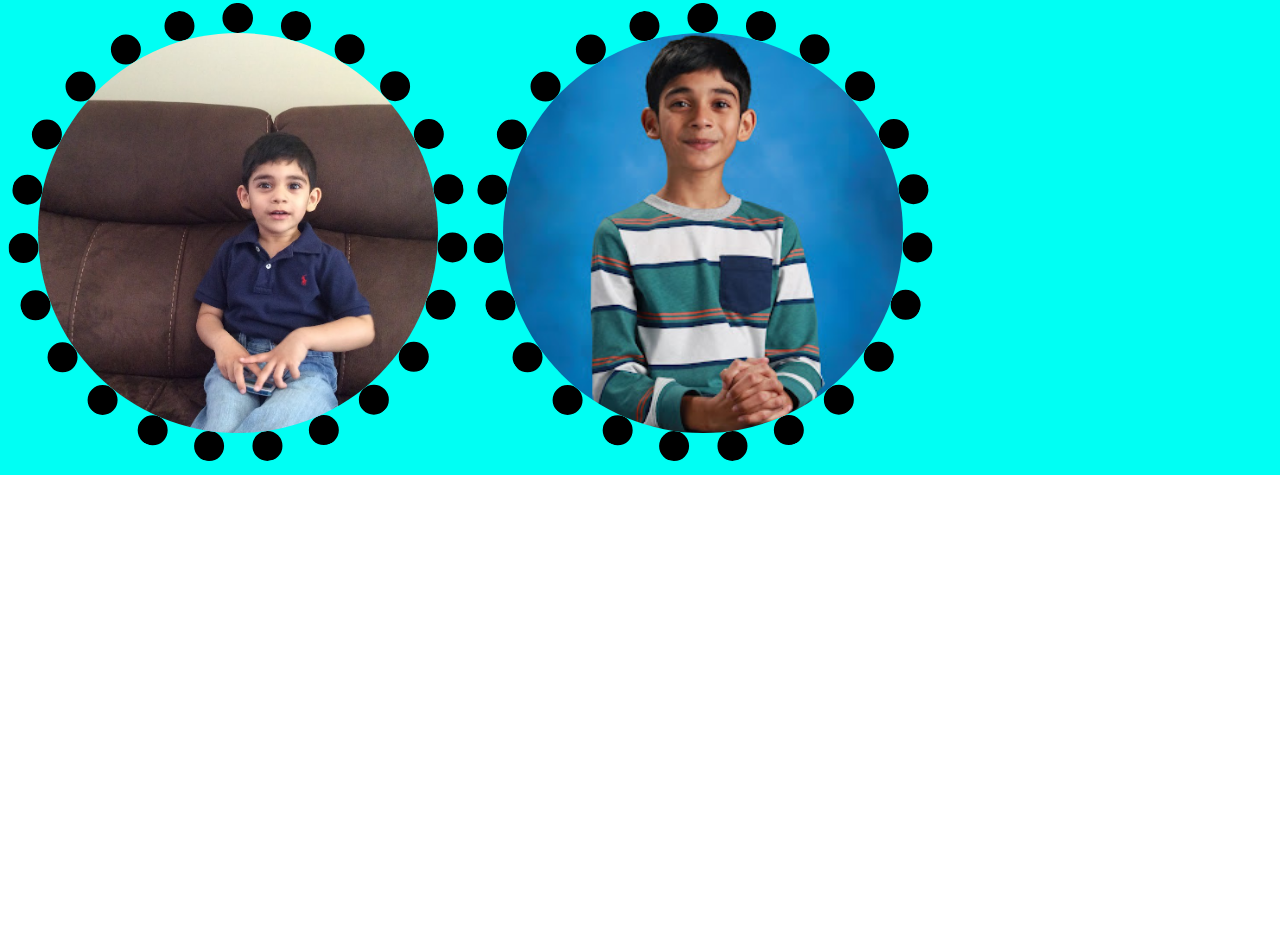
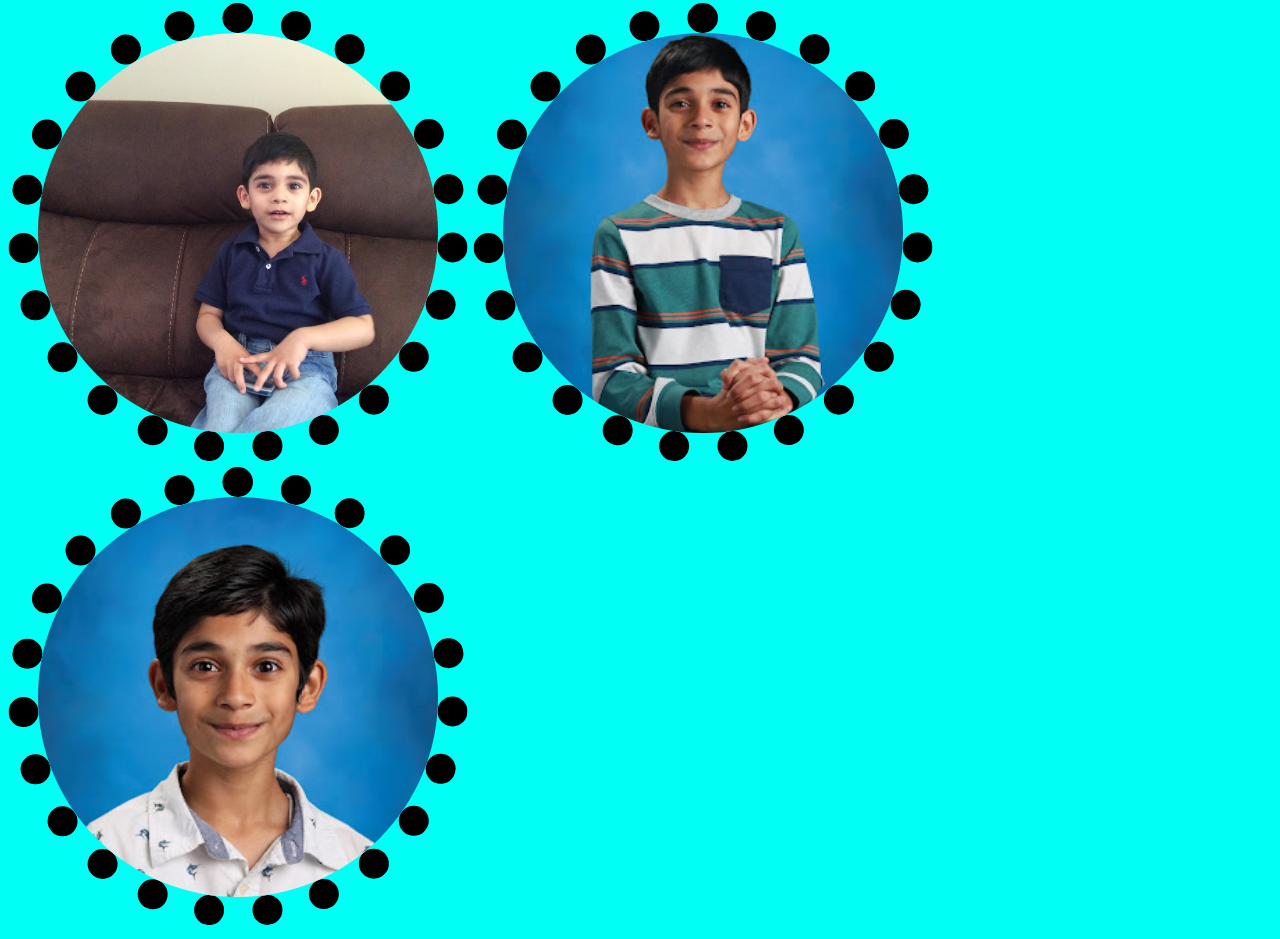
Before and after one commit to JovonDandi/JovonDandi.github.io, a plain HTML site: page index.html in a window 1280 px wide. Shown: the part 496-1435 px from the top of the page. Before the commit the page ends 971 px from the top, so only its background shows below. Drawn offline with Linux system fonts and the light colour scheme.

Commit message:
Update index.html

```diff
--- a/index.html
+++ b/index.html
@@ -34,6 +34,8 @@
     </ol>
     <img src="ProfilePicturePhoto.jpg" width="400" height="400" alt="Profile Picture">
     <img src="Jovon1234..passwordhehe.jpg" width="400" height="400" alt="Another Picture">
+     <img src="Jovon Dandi Grade 5 Photo.jpg" width="400" height="400" alt="Another Picture">
+
 </main>
 </body>
 </html>
```
